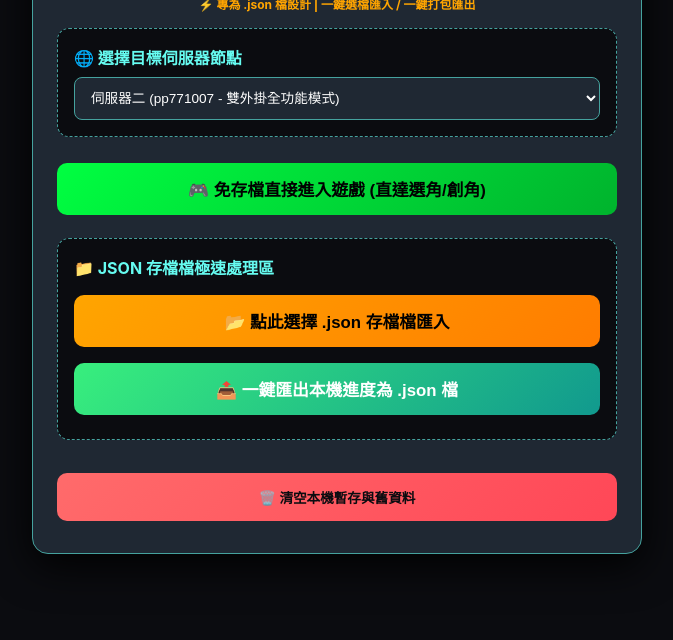
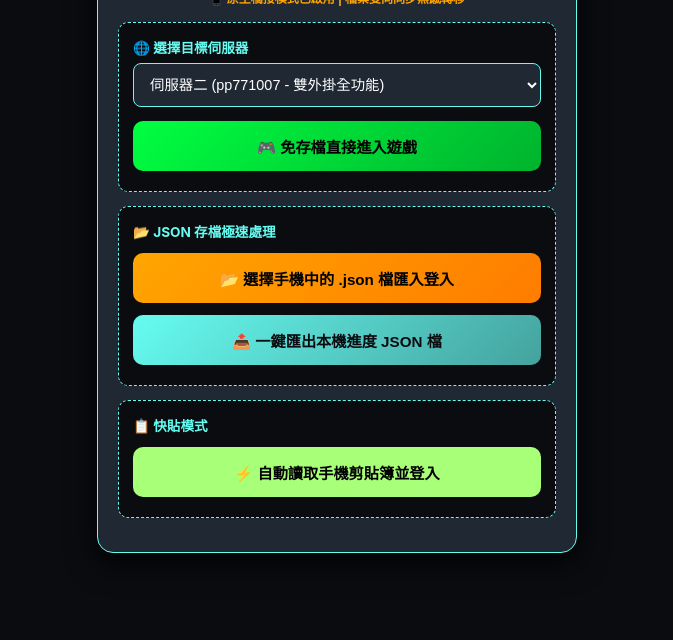
Before and after one commit to 0047946-ops/game-launcher, a website: page app/src/main/assets/index.html in a window 1280 px wide. Shown: the part 160-800 px from the top of the page, without its empty margins (303-976 px from the left). Drawn offline with Linux system fonts and the light colour scheme.

Commit message:
Update title and styles in index.html

```diff
--- a/app/src/main/assets/index.html
+++ b/app/src/main/assets/index.html
@@ -3,168 +3,110 @@
 <head>
     <meta charset="UTF-8">
     <meta name="viewport" content="width=device-width, initial-scale=1.0, maximum-scale=1.0, user-scalable=no">
-    <title>放置天堂 - JSON極速匯入匯入門戶 v5.4</title>
+    <title>放置天堂 - 極速同步啟動門戶</title>
     <style>
         :root {
-            --bg-color: #0b0c10;
-            --card-bg: #1f2833;
-            --accent-color: #66fcf1;
-            --text-color: #c5c6c7;
-            --border-color: #45a29e;
-            --success: #00ff41;
-            --error: #ff6b6b;
-            --warning: #ffa500;
+            --bg: #0b0c10; --card: #1f2833; --accent: #66fcf1; --text: #c5c6c7;
+            --success: #00ff41; --error: #ff6b6b; --warning: #ffa500;
         }
         body {
-            margin:0; padding:0; background:var(--bg-color); color:var(--text-color);
-            font-family: -apple-system, BlinkMacSystemFont, "Segoe UI", Roboto, sans-serif;
+            margin:0; padding:12px; background:var(--bg); color:var(--text);
+            font-family:-apple-system, BlinkMacSystemFont, sans-serif;
             display:flex; justify-content:center; align-items:center; min-height:100vh;
+            box-sizing:border-box;
         }
-        .launcher-card {
-            width: 92%; max-width: 560px; background: var(--card-bg);
-            border: 1px solid var(--border-color); border-radius: 16px;
-            padding: 24px; box-shadow: 0 12px 40px rgba(0,0,0,0.9);
+        .card {
+            width:100%; max-width:480px; background:var(--card);
+            border:1px solid var(--accent); border-radius:16px; padding:20px;
+            box-shadow: 0 10px 30px rgba(0,0,0,0.9); box-sizing:border-box;
         }
-        .header-title {
-            font-size: 1.45rem; text-align:center; color:var(--accent-color);
-            margin:0 0 10px 0; font-weight:900;
+        h2 { text-align:center; color:var(--accent); margin:0 0 10px 0; font-size: 1.35rem; font-weight:900; }
+        .sub-title { text-align:center; font-size:0.75rem; color:var(--warning); margin-bottom:16px; font-weight:bold; }
+
+        .box {
+            background:#0b0c10; border:1px dashed var(--accent); border-radius:10px;
+            padding:14px; margin-bottom:14px;
         }
-        .version-badge {
-            text-align: center; font-size: 0.75rem; color: var(--warning);
-            margin-bottom: 16px; font-weight: bold;
+        .label { display:block; font-size:0.85rem; font-weight:bold; color:var(--accent); margin-bottom:6px; }
+
+        .btn {
+            width:100%; padding:14px; margin:6px 0; border:none; border-radius:10px;
+            font-size:0.95rem; font-weight:900; cursor:pointer; transition:all 0.2s;
+            box-sizing:border-box; text-align:center;
         }
-        .section-box {
-            border: 1px dashed var(--border-color); padding:16px; border-radius:12px;
-            background:#0b0c10; margin-bottom:18px;
-        }
-        .form-label { display:block; font-weight:700; margin-bottom:8px; color:var(--accent-color); }
-        .custom-input {
-            width:100%; padding:12px; border-radius:8px; border:1px solid var(--border-color);
-            background:#1f2833; color:#fff; box-sizing:border-box; font-size:0.85rem;
+        .btn-direct { background:linear-gradient(135deg, #00ff41, #00b32d); color:#000; }
+        .btn-file { background:linear-gradient(135deg, #ffa500, #ff7c00); color:#000; }
+        .btn-sync { background:linear-gradient(135deg, #66fcf1, #45a29e); color:#0b0c10; }
+
+        select {
+            width:100%; padding:12px; background:#1f2833; color:#fff;
+            border:1px solid var(--accent); border-radius:8px; font-size:0.9rem;
+            box-sizing:border-box; margin-bottom:8px;
         }
 
-        .btn-main {
-            width:100%; padding:14px; margin:8px 0;
-            background:linear-gradient(135deg, #66fcf1, #45a29e);
-            color:#0b0c10; border:none; border-radius:10px; font-size:1.05rem; font-weight:900;
-            cursor:pointer; transition: all 0.25s;
-        }
-        .btn-main:hover { transform: translateY(-2px); box-shadow: 0 6px 18px rgba(102,252,241,0.3); }
-
-        .btn-direct {
-            background: linear-gradient(135deg, #00ff41, #00b32d);
-            color: #000;
-        }
-
-        .btn-file {
-            background: linear-gradient(135deg, #ffa500, #ff7c00);
-            color: #000;
-            font-weight: 800;
-        }
-
-        .btn-export {
-            background: linear-gradient(135deg, #38ef7d, #11998e);
-            color: #fff;
-            font-weight: 800;
-        }
-
-        .status-box {
-            margin-top:12px; padding:12px; border-radius:8px; font-size:0.85rem;
-            background: rgba(0,0,0,0.4); border: 1px solid var(--border-color);
-            word-break: break-all;
-        }
-        .status-info { color: var(--accent-color); }
-        .status-success { color: var(--success); }
-        .status-error { color: var(--error); }
-        .status-warning { color: var(--warning); }
-
-        .file-info-tag {
-            background: #1f2833; border: 1px solid var(--accent-color);
-            padding: 10px; border-radius: 8px; margin-top: 10px; font-size: 0.8rem;
-            display: flex; justify-content: space-between; align-items: center;
+        .status {
+            margin-top:10px; padding:10px; background:rgba(0,0,0,0.6);
+            border-radius:8px; font-size:0.8rem; word-break:break-all; line-height:1.4;
         }
     </style>
 </head>
 <body>
 
-<div class="launcher-card">
-    <h1 class="header-title">⚔️ 放置天堂 - 全能門戶 v5.4</h1>
-    <div class="version-badge">⚡ 專為 .json 檔設計 | 一鍵選檔匯入 / 一鍵打包匯出</div>
+<div class="card">
+    <h2>⚡ 放置天堂 - 極速門戶</h2>
+    <div class="sub-title">📱 原生橋接模式已啟用 | 檔案雙向同步無感轉移</div>
 
     <!-- 伺服器選擇 -->
-    <div class="section-box">
-        <label class="form-label">🌐 選擇目標伺服器節點</label>
-        <select id="server-select" class="custom-input">
-            <option value="pp771007">伺服器二 (pp771007 - 雙外掛全功能模式)</option>
-            <option value="shines871">伺服器一 (shines871 - 離線掛機增強模式)</option>
+    <div class="box">
+        <label class="label">🌐 選擇目標伺服器</label>
+        <select id="server">
+            <option value="pp771007">伺服器二 (pp771007 - 雙外掛全功能)</option>
+            <option value="shines871">伺服器一 (shines871 - 離線增強)</option>
         </select>
+        <button class="btn btn-direct" onclick="directPlay()">🎮 免存檔直接進入遊戲</button>
     </div>
 
-    <!-- 免存檔直達入口 -->
-    <button class="btn-main btn-direct" onclick="launchDirectNoSave()">🎮 免存檔直接進入遊戲 (直達選角/創角)</button>
+    <!-- JSON 檔案處理 -->
+    <div class="box">
+        <label class="label">📂 JSON 存檔極速處理</label>
 
-    <!-- .json 檔一鍵匯入／匯出專區 -->
-    <div class="section-box" style="margin-top: 15px;">
-        <label class="form-label">📁 JSON 存檔檔極速處理區</label>
+        <input type="file" id="fileInput" accept=".json,.txt" style="display:none;" onchange="handleFileSelect(event)">
 
-        <!-- 隱藏的原生檔案選擇器 -->
-        <input type="file" id="json-file-input" accept=".json,.txt" style="display:none;" onchange="handleJsonFileSelect(event)">
-
-        <!-- 選擇檔案按鈕 -->
-        <button class="btn-main btn-file" onclick="triggerFileSelect()">📂 點此選擇 .json 存檔檔匯入</button>
-
-        <!-- 匯出檔案按鈕 -->
-        <button class="btn-main btn-export" onclick="exportCurrentJsonFile()">📤 一鍵匯出本機進度為 .json 檔</button>
-
-        <div id="file-loaded-status" style="display:none;" class="file-info-tag">
-            <span id="file-name-text">已載入: 無</span>
-            <span style="color:var(--success); font-weight:bold;">✓ 解析成功</span>
-        </div>
+        <button class="btn btn-file" onclick="document.getElementById('fileInput').click()">📂 選擇手機中的 .json 檔匯入登入</button>
+        <button class="btn btn-sync" onclick="exportCurrentSave()">📤 一鍵匯出本機進度 JSON 檔</button>
     </div>
 
-    <!-- 帶存檔進入遊戲按鈕 -->
-    <button id="btn-launch-save" class="btn-main" style="display:none;" onclick="launchGameWithLoadedJson()">🚀 載入此 .json 並啟動遊戲</button>
+    <!-- 剪貼簿一鍵感應 -->
+    <div class="box">
+        <label class="label">📋 快貼模式</label>
+        <button class="btn" style="background:#a8ff78; color:#000;" onclick="readFromClipboard()">⚡ 自動讀取手機剪貼簿並登入</button>
+    </div>
 
-    <button class="btn-main" style="background: linear-gradient(135deg, #ff6b6b, #ff4757); margin-top: 15px; font-size:0.85rem;" onclick="clearBeforeLaunch()">🗑️ 清空本機暫存與舊資料</button>
-
-    <div id="status-message" class="status-box" style="display:none;">
-        <div id="status-content"></div>
-    </div>
+    <div id="msg" class="status" style="display:none;"></div>
 </div>
 
 <script>
-    const SERVER_URLS = {
+    const SERVERS = {
         'shines871': 'https://shines871.github.io/idle-lineage-class/',
         'pp771007': 'https://pp771007.github.io/idle-lineage-class/'
     };
 
-    let loadedJsonData = null;
-
-    function showStatus(msg, type = 'info') {
-        const el = document.getElementById('status-message');
-        document.getElementById('status-content').innerHTML = `<span class="status-${type}">${msg}</span>`;
+    function log(txt, type = 'info') {
+        const el = document.getElementById('msg');
         el.style.display = 'block';
+        el.style.color = type === 'error' ? '#ff6b6b' : (type === 'success' ? '#00ff41' : '#66fcf1');
+        el.innerHTML = txt;
     }
 
-    // 1. 免存檔直接進入
-    function launchDirectNoSave() {
-        const serverKey = document.getElementById('server-select').value;
-        const baseUrl = SERVER_URLS[serverKey];
-
-        showStatus('⚡ 正在導向遊戲... 將直接開啟角色選擇與創角面板！', 'success');
-
-        setTimeout(() => {
-            window.location.href = baseUrl + '#action=create';
-        }, 300);
+    // 1. 免存檔直接開啟
+    function directPlay() {
+        const url = SERVERS[document.getElementById('server').value];
+        log('⚡ 正在載入遊戲創角選單...', 'success');
+        setTimeout(() => { window.location.href = url + '#action=create'; }, 300);
     }
 
-    // 2. 觸發原生檔案選擇器
-    function triggerFileSelect() {
-        document.getElementById('json-file-input').click();
-    }
-
-    // 3. 讀取並處理玩家選擇的 .json 檔
-    function handleJsonFileSelect(e) {
+    // 2. 處理玩家選取 .json 檔案
+    function handleFileSelect(e) {
         const file = e.target.files[0];
         if (!file) return;
 
@@ -172,105 +114,64 @@
         reader.onload = function(ev) {
             try {
                 const content = ev.target.result.trim();
-
-                // 驗證是否為合法 JSON 或原廠 SIG 簽章檔
-                if (!content.startsWith('{') && !content.startsWith('[') && !content.startsWith('SIG1:') && !content.startsWith('SIG2:')) {
-                    throw new Error('檔案格式不正確，必須為 .json 格式存檔');
-                }
-
-                loadedJsonData = content;
-
-                // 更新 UI
-                document.getElementById('file-name-text').innerText = `📄 ${file.name}`;
-                document.getElementById('file-loaded-status').style.display = 'flex';
-                document.getElementById('btn-launch-save').style.display = 'block';
-
-                showStatus(`✅ 存檔「${file.name}」解析成功！請點擊下方按鈕登入遊戲。`, 'success');
-
+                saveAndLaunch(content, `檔案「${file.name}」載入成功！`);
             } catch (err) {
-                showStatus(`❌ 讀取失敗: ${err.message}`, 'error');
-                loadedJsonData = null;
-                document.getElementById('file-loaded-status').style.display = 'none';
-                document.getElementById('btn-launch-save').style.display = 'none';
+                log('❌ 檔案解析失敗，請確定是否為合法 JSON 存檔！', 'error');
             }
         };
         reader.readAsText(file);
     }
 
-    // 4. 一鍵載入並登入遊戲
-    function launchGameWithLoadedJson() {
-        if (!loadedJsonData) {
-            showStatus('⚠️ 請先點擊按鈕選擇 .json 檔案！', 'warning');
-            return;
+    // 3. 一鍵匯出存檔至 Download 資料夾
+    function exportCurrentSave() {
+        let save = localStorage.getItem('RAW_INJECT_SAVE_DATA');
+        if (!save && window.AndroidBridge && window.AndroidBridge.loadGameData) {
+            save = window.AndroidBridge.loadGameData();
         }
 
-        try {
-            // 寫入暫存存檔
-            localStorage.setItem('RAW_INJECT_SAVE_DATA', loadedJsonData);
+        if (!save) {
+            return log('⚠️ 目前本機沒有角色存檔資料！', 'error');
+        }
 
-            const serverKey = document.getElementById('server-select').value;
-            const baseUrl = SERVER_URLS[serverKey];
-
-            showStatus('🚀 存檔注入成功！正在自動導向進入遊戲...', 'success');
-
-            setTimeout(() => {
-                window.location.href = baseUrl + '#action=inject';
-            }, 300);
-
-        } catch (e) {
-            showStatus(`❌ 寫入失敗: ${e.message}`, 'error');
+        if (window.AndroidBridge && window.AndroidBridge.saveBase64File) {
+            // 使用 Base64 轉換透過原生 Android 導出
+            const base64 = btoa(unescape(encodeURIComponent(save)));
+            window.AndroidBridge.saveBase64File(base64, `fable5_save_${Date.now()}.json`);
+            log('✅ 存檔已指令匯出，請至手機 Download 資料夾查看！', 'success');
+        } else {
+            log('⚠️ 未偵測到原生 Android 橋樑', 'error');
         }
     }
 
-    // 5. 一鍵下載／匯出本機存檔為 .json 檔案
-    function exportCurrentJsonFile() {
-        let foundSave = null;
-        for (let i = 0; i < localStorage.length; i++) {
-            let key = localStorage.key(i);
-            if (key.includes('fable') || key.includes('save') || key.includes('IDLE')) {
-                foundSave = localStorage.getItem(key);
-                break;
+    // 4. 自動讀取剪貼簿
+    function readFromClipboard() {
+        if (window.AndroidBridge && window.AndroidBridge.getClipboardText) {
+            const clipText = window.AndroidBridge.getClipboardText();
+            if (clipText && clipText.length > 10) {
+                saveAndLaunch(clipText, '✅ 成功從手機剪貼簿讀取存檔！');
+            } else {
+                log('⚠️ 手機剪貼簿中沒有找到有效的存檔內容！', 'error');
             }
-        }
-
-        if (!foundSave && localStorage.getItem('RAW_INJECT_SAVE_DATA')) {
-            foundSave = localStorage.getItem('RAW_INJECT_SAVE_DATA');
-        }
-
-        if (!foundSave) {
-            showStatus('⚠️ 本機無歷史存檔！請先進入遊戲遊玩並存檔後再來匯出。', 'warning');
-            return;
-        }
-
-        try {
-            // 轉成可讀性高且標準格式的 JSON 下載包
-            const blob = new Blob([foundSave], { type: 'application/json' });
-            const url = URL.createObjectURL(blob);
-            const a = document.createElement('a');
-
-            const dateStr = new Date().toISOString().slice(0,10);
-            a.href = url;
-            a.download = `fable5_save_${dateStr}.json`;
-            document.body.appendChild(a);
-            a.click();
-            document.body.removeChild(a);
-            URL.revokeObjectURL(url);
-
-            showStatus(`🎉 成功匯出存檔「fable5_save_${dateStr}.json」！`, 'success');
-
-        } catch (e) {
-            showStatus(`❌ 匯出檔案失敗: ${e.message}`, 'error');
+        } else {
+            log('⚠️ 剪貼簿讀取未獲得權限或原生接口未開啟', 'error');
         }
     }
 
-    function clearBeforeLaunch() {
-        if (confirm('⚠️ 確定要清空本機暫存嗎？')) {
-            localStorage.clear();
-            loadedJsonData = null;
-            document.getElementById('file-loaded-status').style.display = 'none';
-            document.getElementById('btn-launch-save').style.display = 'none';
-            showStatus('✅ 本機暫存已清空！', 'success');
+    // 統一注入並跳轉
+    function saveAndLaunch(saveData, successMsg) {
+        localStorage.setItem('RAW_INJECT_SAVE_DATA', saveData);
+
+        // 雙重存入 Android 原生空間
+        if (window.AndroidBridge && window.AndroidBridge.saveGameData) {
+            window.AndroidBridge.saveGameData(saveData);
         }
+
+        log(`${successMsg}<br>🚀 正在開啟遊戲...`, 'success');
+
+        setTimeout(() => {
+            const url = SERVERS[document.getElementById('server').value];
+            window.location.href = url + '#action=inject';
+        }, 400);
     }
 </script>
 </body>
```
